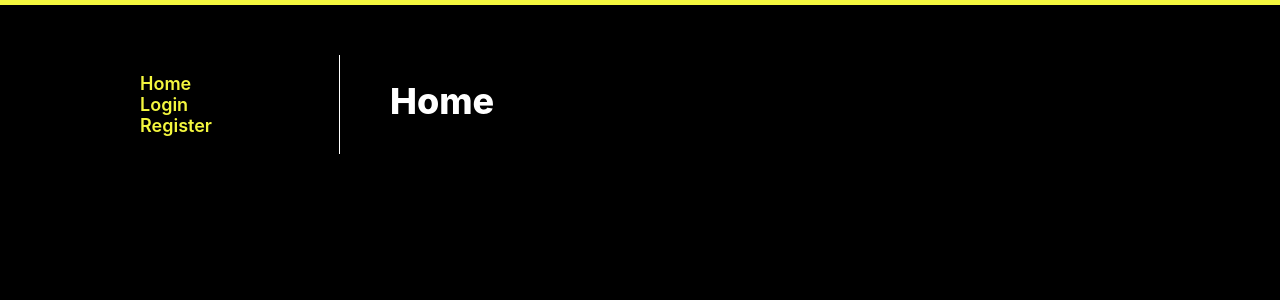
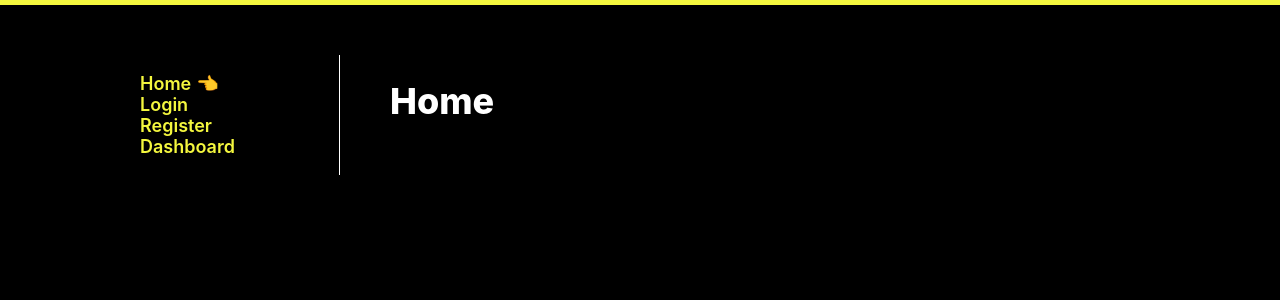
Before and after one commit to aujourdui/CICCC, a React (Create React App) app: page / in a window 1280 px wide. Shown: the top 300 px of the page. Built offline with nearby package versions, Linux system fonts and the light colour scheme.

Commit message:
added route config

```diff
--- a/src/App.js
+++ b/src/App.js
@@ -1,25 +1,58 @@
-import React from "react";
-import { Routes, Route, Link } from "react-router-dom";
+import React, { useState } from "react";
+import { Routes, Route, useRoutes } from "react-router-dom";
 
-import Home from "./pages/Home";
-import Comments from "./pages/Comments";
-import Dashboard from "./pages/Dashboard";
-import PostPage from "./pages/PostPage";
-import Profile from "./pages/Profile";
-import Register from "./pages/Register";
-import Login from "./pages/Login";
+import CustomLink from "./components/CustomLink";
+import Chats from "./pages/Chats";
+import Messages from "./pages/Messages";
+
+const Home = React.lazy(() => import("./pages/Home"));
+const Comments = React.lazy(() => import("./pages/Comments"));
+const Dashboard = React.lazy(() => import("./pages/Dashboard"));
+const PostPage = React.lazy(() => import("./pages/PostPage"));
+const Profile = React.lazy(() => import("./pages/Profile"));
+const Register = React.lazy(() => import("./pages/Register"));
+const Login = React.lazy(() => import("./pages/Login"));
+const NotFound = React.lazy(() => import("./pages/NotFound"));
 
 // reddit/r/search?q=cats&src=caturday
 // {q: 'cats',src: 'caturday'}
 
 const App = () => {
+  const [user, setUser] = useState('')
+
+  const routes = useRoutes([
+    { path: "/", element: <Home /> },
+    { path: "/login", element: <Login /> },
+    { path: "/register", element: <Register /> },
+    { path: "/dashboard", element: <Dashboard /> },
+    { path: "/post/:postId", element: <PostPage /> },
+    { path: "/comments", element: <Comments /> },
+    { path: "/profile", element: <Profile /> },
+    { path: "*", element: <NotFound /> },
+    {
+      path: "/messages",
+      element: <Messages />,
+      children: [
+        { path: ":id", element: <Chats /> }
+      ]
+    },
+  ])
   return (
     <div className="wrapper">
       <div className="sidebar">
         <ul className="nav">
-          <li><Link to="/">Home</Link></li>
-          <li><Link to="/login">Login</Link></li>
-          <li><Link to="/register">Register</Link></li>
+          <li>
+            <CustomLink to="/">Home</CustomLink>
+          </li>
+          <li>
+            <CustomLink to="/login">Login</CustomLink>
+          </li>
+          <li>
+            <CustomLink to="/register">Register</CustomLink>
+          </li>
+          <li>
+            <CustomLink to="/dashboard">Dashboard</CustomLink>
+          </li>
         </ul>
         {/* <Routes>
           <Route path="/" element={<p>This is your home page</p>} />
@@ -29,7 +62,9 @@ const App = () => {
       </div>
 
       <div className="content">
-        <Routes>
+        <React.Suspense fallback={<p>Loading...</p>}>
+          {routes}
+          {/* <Routes>
             <Route path="/" element={<Home />} />
             <Route path="/register" element={<Register />} />
             <Route path="/login" element={<Login />} />
@@ -37,9 +72,12 @@ const App = () => {
             <Route path="/post/:postId" element={<PostPage />} />
             <Route path="/comments" element={<Comments />} />
             <Route path="/profile" element={<Profile />} />
-
-          <Route path="*" element={<h4>WHOOPS~!!! 404 Page Not Found!</h4>} />
-        </Routes>
+            <Route path="/messages" element={<Messages />}>
+              <Route path=":id" element={<Chats />} />
+            </Route>
+            <Route path="*" element={<NotFound />} />
+          </Routes> */}
+        </React.Suspense>
       </div>
     </div>
   );
--- /dev/null
+++ b/src/components/CustomLink.js
@@ -0,0 +1,15 @@
+import React from "react";
+import { useLocation, Link } from "react-router-dom";
+
+const CustomLink = ({ children, to }) => {
+  const location = useLocation();
+  const match = location.pathname === to;
+  return (
+    <span className={match ? 'active' : ''}>
+      <Link to={to}>{children}</Link>
+      { match ? ' 👈' : ''}
+    </span>
+  );
+};
+
+export default CustomLink;
--- /dev/null
+++ b/src/pages/Chats.js
@@ -0,0 +1,11 @@
+import React from 'react'
+
+const Chats = () => {
+  return (
+    <>
+        <h1>Chats</h1>
+    </>
+  )
+}
+
+export default Chats
--- /dev/null
+++ b/src/pages/Messages.js
@@ -0,0 +1,13 @@
+import React from 'react'
+import { Outlet } from 'react-router-dom'
+
+const Messages = () => {
+  return (
+    <>
+        <h1>Messages</h1>
+        <Outlet />
+    </>
+  )
+}
+
+export default Messages
--- /dev/null
+++ b/src/pages/NotFound.js
@@ -0,0 +1,9 @@
+import React from 'react'
+
+const NotFound = () => {
+  return (
+    <h4>WHOOPS~!!! 404 Page Not Found!</h4>
+  )
+}
+
+export default NotFound
--- a/src/style.css
+++ b/src/style.css
@@ -92,3 +92,7 @@ h6 {
 .body {
   margin: 0 50px;
 }
+
+.active {
+  color: #f32827 !important;
+}
```
Lines whose indentation alone changed are shown as unchanged.
